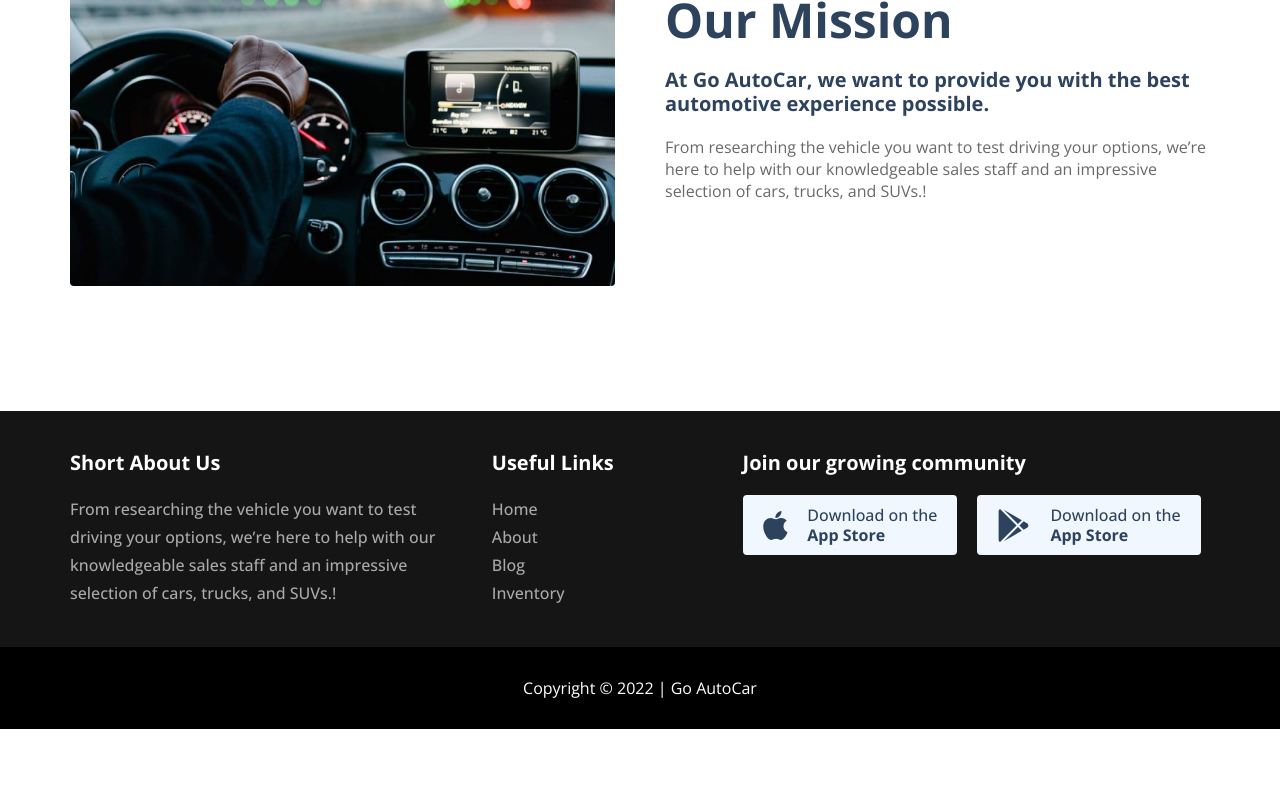
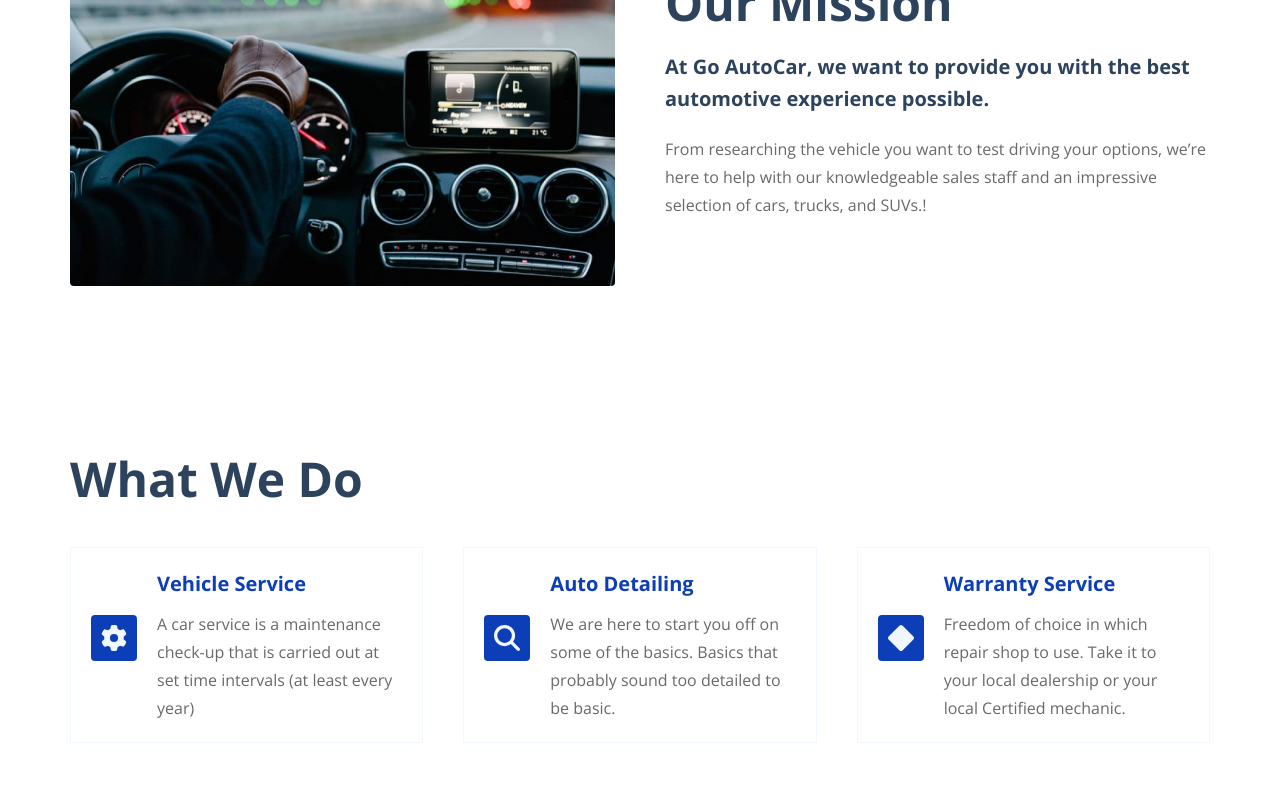
Before and after one commit to sabbirzzaman/go-autocar-client, a React (Create React App) app: page / in a window 1280 px wide. Shown: the part 1200-2000 px from the top of the page. Before the commit the page ends 1929 px from the top, so only its background shows below. Built offline with nearby package versions, Linux system fonts and the light colour scheme; no server answers.

Commit message:
our service section added to the home page

```diff
--- a/src/App.css
+++ b/src/App.css
@@ -33,6 +33,7 @@ h6 {
 p {
     color: #696969;
     font-size: 16px;
+    line-height: 28px;
 }
 
 a {
@@ -53,7 +54,7 @@ h2 {
 
 h3 {
     font-size: 20px;
-    line-height: 24px;
+    line-height: 32px;
 }
 
 button {
--- a/src/Pages/Home/Home/Home.js
+++ b/src/Pages/Home/Home/Home.js
@@ -2,6 +2,7 @@ import React from 'react';
 import About from '../About/About';
 import Banner from '../Banner/Banner';
 import Inventory from '../Inventory/Inventory';
+import OurServices from '../OurServices/OurServices';
 import './Home.css'
 
 const Home = () => {
@@ -10,6 +11,7 @@ const Home = () => {
             <Banner></Banner>
             <Inventory></Inventory>
             <About></About>
+            <OurServices></OurServices>
         </>
     );
 };
--- a/src/Pages/Home/InventoryItem/InventoryItem.js
+++ b/src/Pages/Home/InventoryItem/InventoryItem.js
@@ -28,9 +28,9 @@ const InventoryItem = ({ car }) => {
                     <p>${priceWithComma}</p>
                     <span><FontAwesomeIcon icon={faCar}></FontAwesomeIcon>{quantity}</span>
                 </div>
-                <p>
+                <span>
                     <small title={description}>{shortDescription}...</small>
-                </p>
+                </span>
             </div>
             <button onClick={() => navigate(`/inventory/${_id}`)}>Manage Stock</button>
         </div>
--- /dev/null
+++ b/src/Pages/Home/OurServices/OurServices.css
@@ -0,0 +1,13 @@
+.service-container .container {
+    padding: 80px 0;
+}
+
+.services-title {
+    margin-bottom: 40px;
+}
+
+.services {
+    display: grid;
+    grid-template-columns: repeat(3, 1fr);
+    gap: 40px;
+}
--- /dev/null
+++ b/src/Pages/Home/OurServices/OurServices.js
@@ -0,0 +1,48 @@
+import { faDiamond, faGear, faSearch } from '@fortawesome/free-solid-svg-icons';
+import React from 'react';
+import ServiceItem from '../ServiceItem/ServiceItem';
+import './OurServices.css';
+
+const OurServices = () => {
+    const services = [
+        {
+            id: 1,
+            icon: faGear,
+            name: 'Vehicle Service',
+            details:
+                'A car service is a maintenance check-up that is carried out at set time intervals (at least every year)',
+        },
+        {
+            id: 2,
+            icon: faSearch,
+            name: 'Auto Detailing',
+            details:
+                'We are here to start you off on some of the basics. Basics that probably sound too detailed to be basic.',
+        },
+        {
+            id: 4,
+            icon: faDiamond,
+            name: 'Warranty Service',
+            details:
+                'Freedom of choice in which repair shop to use. Take it to your local dealership or your local Certified mechanic.',
+        },
+    ];
+
+    return (
+        <div className="service-container">
+            <div className="container">
+                <div className="services-title">
+                    <h2>What We Do</h2>
+                </div>
+
+                <div className="services">
+                    {services.map((service) => (
+                        <ServiceItem key={service.id} service={service}></ServiceItem>
+                    ))}
+                </div>
+            </div>
+        </div>
+    );
+};
+
+export default OurServices;
--- /dev/null
+++ b/src/Pages/Home/ServiceItem/ServiceItem.css
@@ -0,0 +1,28 @@
+.service-item {
+    background-color: #fff;
+    padding: 20px;
+    display: flex;
+    align-items: center;
+    border: 1px solid #f0f7ff;
+    gap: 20px;
+    cursor: pointer;
+    transition: .3s ease-in-out;
+}
+
+.service-item:hover {
+    box-shadow: 0 6px 20px 0 rgb(0 0 0 / 6%);
+}
+
+.service-item svg {
+    color: #f0f7ff;
+    font-size: 26px;
+    margin-bottom: 15px;
+    padding: 10px;
+    background-color: #0c3eb8;
+    border-radius: 4px;
+}
+
+.service-item h3 {
+    color: #0c3eb8;
+   margin-bottom: 10px;
+}
--- /dev/null
+++ b/src/Pages/Home/ServiceItem/ServiceItem.js
@@ -0,0 +1,19 @@
+import { FontAwesomeIcon } from '@fortawesome/react-fontawesome';
+import React from 'react';
+import './ServiceItem.css';
+
+const ServiceItem = ({ service }) => {
+    const { icon, name, details } = service;
+    return (
+        <div className="service-item">
+            <FontAwesomeIcon icon={icon}></FontAwesomeIcon>
+
+            <div>
+                <h3>{name}</h3>
+                <p>{details}</p>
+            </div>
+        </div>
+    );
+};
+
+export default ServiceItem;
```
